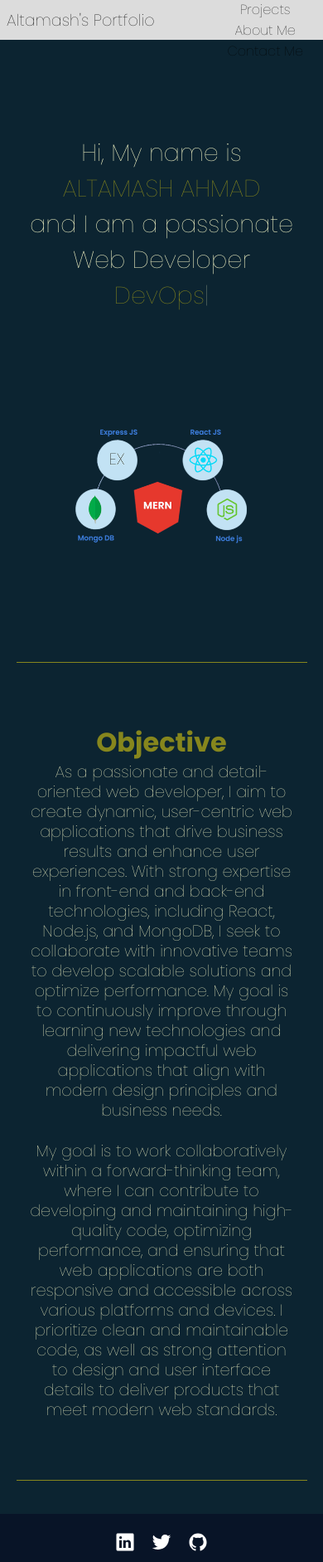
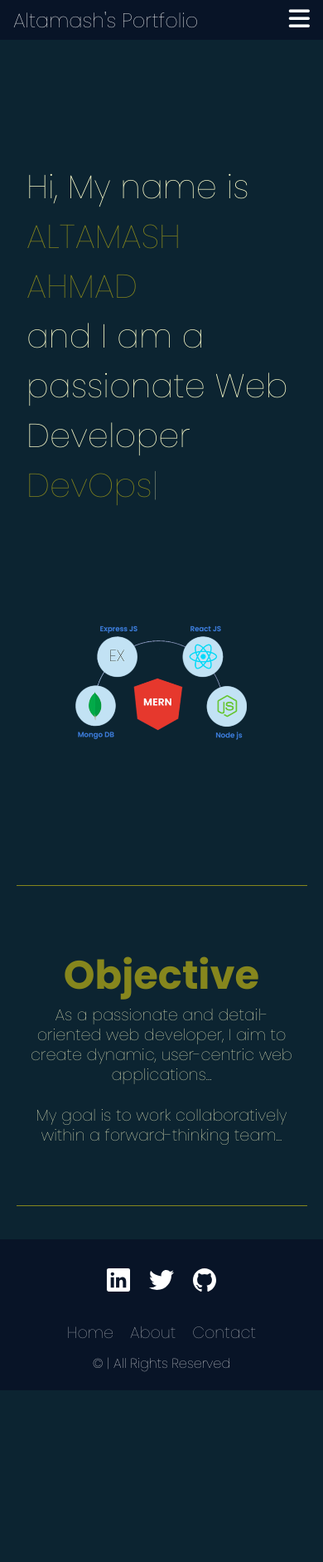
Before and after one commit to FullStack-webDevloper/portfolio, a plain HTML site: page index.html in a window 390 px wide. Shown: the top 1883 px of the page at 83% size. After the commit the page ends 1676 px from the top, so only its background shows below. Drawn offline with nearby package versions, Linux system fonts and the light colour scheme.

Commit message:
update file

```diff
--- a/about.css
+++ b/about.css
@@ -155,8 +155,9 @@ hr {
   }
 
   .image {
-      height: 150px;
+
       margin-left: 5.3rem;
+
   }
 
   .footer {
--- a/index.html
+++ b/index.html
@@ -11,18 +11,22 @@
       href="https://fonts.googleapis.com/css2?family=Poppins:wght@100;700&display=swap"
       rel="stylesheet"
     />
+    <link rel="stylesheet" href="https://cdnjs.cloudflare.com/ajax/libs/font-awesome/6.0.0-beta3/css/all.min.css">
   </head>
   <body>
     <header>
       <nav>
         <div class="left">Altamash's Portfolio</div>
         <div class="right">
-          <ul>
+          <ul class="nav-links">
             <li><a href="index.html">Home</a></li>
             <li><a href="https://github.com/FullStack-webDevloper">Projects</a></li>
             <li><a href="about.html">About Me</a></li>
             <li><a href="contact.html">Contact Me</a></li>
           </ul>
+          <div class="hamburger">
+            <i class="fas fa-bars"></i>
+          </div>
         </div>
       </nav>
     </header>
@@ -34,49 +38,59 @@
           <span id="element"></span>
         </div>
         <div class="rightSection">
-          <img src="i.png" alt="" />
+          <img src="i.png" alt="Altamash Portfolio Image" />
         </div>
       </section>
       <hr>
       <section class="SecondSection">
         <h1>Objective</h1>
-        <div>As a passionate and detail-oriented web developer, I aim to create dynamic, user-centric web applications that drive business results and enhance user experiences. With strong expertise in front-end and back-end technologies, including React, Node.js, and MongoDB, I seek to collaborate with innovative teams to develop scalable solutions and optimize performance. My goal is to continuously improve through learning new technologies and delivering impactful web applications that align with modern design principles and business needs.</div>
-        <br>
-        <div>My goal is to work collaboratively within a forward-thinking team, where I can contribute to developing and maintaining high-quality code, optimizing performance, and ensuring that web applications are both responsive and accessible across various platforms and devices. I prioritize clean and maintainable code, as well as strong attention to design and user interface details to deliver products that meet modern web standards.</div>
-    </section>
-    <hr>
-    <footer class="footer">
-        </div>
+        <div>As a passionate and detail-oriented web developer, I aim to create dynamic, user-centric web applications...</div>
+        <br />
+        <div>My goal is to work collaboratively within a forward-thinking team...</div>
+      </section>
+      <hr />
+      <footer class="footer">
         <ul class="social-icon">
-          <li class="social-icon__item"><a class="social-icon__link" href="https://www.linkedin.com/in/altamash-ahmad">
+          <li class="social-icon__item">
+            <a class="social-icon__link" href="https://www.linkedin.com/in/altamash-ahmad">
               <ion-icon name="logo-linkedin"></ion-icon>
-            </a></li>
-          <li class="social-icon__item"><a class="social-icon__link" href="https://x.com/Altamash730">
+            </a>
+          </li>
+          <li class="social-icon__item">
+            <a class="social-icon__link" href="https://x.com/Altamash730">
               <ion-icon name="logo-twitter"></ion-icon>
-            </a></li>
-          <li class="social-icon__item"><a class="social-icon__link" href="https://github.com/FullStack-webDevloper">
+            </a>
+          </li>
+          <li class="social-icon__item">
+            <a class="social-icon__link" href="https://github.com/FullStack-webDevloper">
               <ion-icon name="logo-GitHub"></ion-icon>
-            </a></li>
-
+            </a>
+          </li>
         </ul>
         <ul class="menu">
           <li class="menu__item"><a class="menu__link" href="index.html">Home</a></li>
           <li class="menu__item"><a class="menu__link" href="about.html">About</a></li>
           <li class="menu__item"><a class="menu__link" href="contact.html">Contact</a></li>
-
         </ul>
-        <p>&copy;| All Rights Reserved</p>
+        <p>&copy; | All Rights Reserved</p>
       </footer>
       <script type="module" src="https://unpkg.com/ionicons@5.5.2/dist/ionicons/ionicons.esm.js"></script>
       <script nomodule src="https://unpkg.com/ionicons@5.5.2/dist/ionicons/ionicons.js"></script>
-    </main>
-    <script src="https://unpkg.com/typed.js@2.1.0/dist/typed.umd.js"></script>
-    <script>
-
+      <script src="https://unpkg.com/typed.js@2.1.0/dist/typed.umd.js"></script>
+      <script>
         var typed = new Typed('#element', {
           strings: ['FullStack Web Developer', 'Mern Stack', 'DevOps'],
           typeSpeed: 40,
         });
+
+        // Hamburger menu toggle
+        const hamburger = document.querySelector('.hamburger');
+        const navLinks = document.querySelector('.nav-links');
+
+        hamburger.addEventListener('click', () => {
+          navLinks.classList.toggle('active');
+        });
       </script>
+    </main>
   </body>
 </html>
--- a/style.css
+++ b/style.css
@@ -10,21 +10,13 @@ body {
     font-family: "Poppins", sans-serif;
 }
 
-.poppins-thin {
-    font-weight: 100;
-}
-
-.poppins-bold {
-    font-weight: 700;
-}
-
 nav {
     display: flex;
     justify-content: space-between;
     align-items: center;
     height: 3rem;
-    background-color: #DCDCDC;
-    color: black;
+    background-color:  #081427;
+    color: white;
     position: fixed;
     width: 100%;
     top: 0;
@@ -38,13 +30,14 @@ nav ul {
 }
 
 nav ul li {
+
     list-style: none;
     margin: 0 1rem;
 }
 
 nav ul li a {
     text-decoration: none;
-    color: black;
+    color: whitesmoke;
 }
 
 nav ul li a:hover {
@@ -56,6 +49,38 @@ nav ul li a:hover {
     font-size: 1.5rem;
 }
 
+.hamburger {
+    display: none;
+    cursor: pointer;
+}
+
+.hamburger i {
+    font-size: 1.8rem;
+}
+
+/* Media Queries for Hamburger and Responsive Navigation */
+@media (max-width: 768px) {
+    nav ul {
+        display: none;
+        flex-direction: column;
+        align-items: center;
+        background-color: #081427;;
+        width: 100%;
+        position: absolute;
+        top: 3rem;
+        left: 0;
+    }
+
+    nav ul.active {
+        display: flex;
+    }
+
+    .hamburger {
+        display: block;
+    }
+}
+
+/* Other section styles remain the same */
 .firstSection {
     display: flex;
     justify-content: space-around;
@@ -156,62 +181,3 @@ main hr {
 .menu__link:hover {
     opacity: 1;
 }
-
-.social-icon_item {
-    color: black;
-}
-
-/* Media Queries for responsiveness */
-@media (max-width: 768px) {
-    nav ul {
-        flex-direction: column;
-        align-items: center;
-    }
-
-    .firstSection {
-        flex-direction: column;
-        text-align: center;
-    }
-
-    .leftSection {
-        font-size: 2rem;
-    }
-
-    .SecondSection h1 {
-        font-size: 2.5rem;
-    }
-}
-
-@media (max-width: 480px) {
-    nav {
-        padding: 0 0.5rem;
-    }
-
-    .left {
-        font-size: 1.2rem;
-    }
-
-    .firstSection {
-        margin: 5rem 0;
-    }
-
-    .leftSection {
-        font-size: 1.8rem;
-    }
-
-    .SecondSection h1 {
-        font-size: 2rem;
-    }
-
-    .footer {
-        padding: 10px 20px;
-    }
-
-    .social-icon__link {
-        font-size: 1.5rem;
-    }
-
-    .menu__link {
-        font-size: 1rem;
-    }
-}
```
